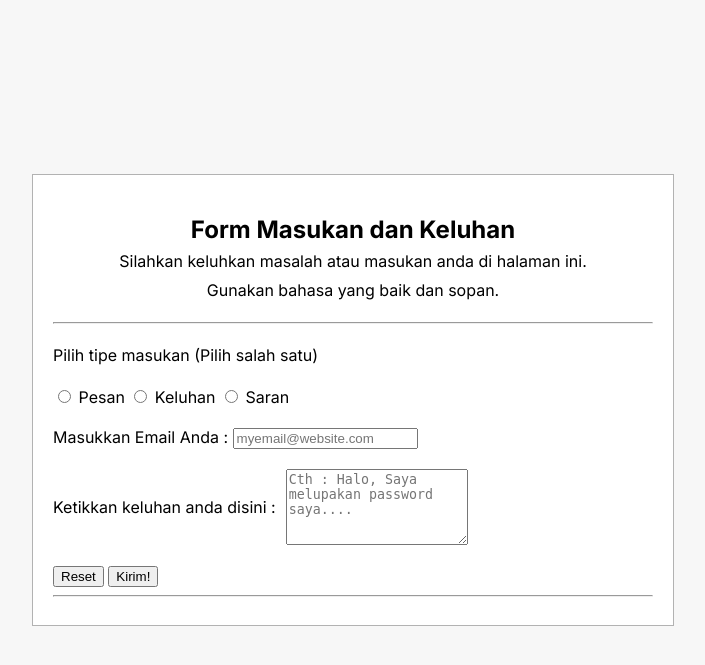
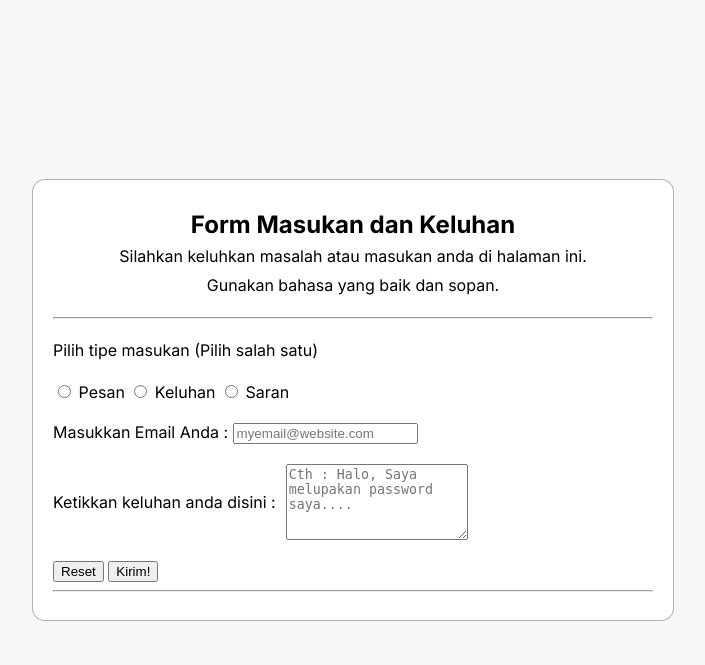
Before and after one commit to Smurfish-py/study-con, a PHP site: page /user/keluhan.php in a window 1280 px wide. Shown: the top 665 px of the page, without its empty margins (287-992 px from the left). Run offline with PHP 8.4, Linux system fonts and the light colour scheme.

Commit message:
Minor changes

```diff
--- a/assets/css/style.css
+++ b/assets/css/style.css
@@ -206,8 +206,9 @@ body {
     border: 1px solid rgba(0, 0, 0, 0.3);
     background-color: white;
     height: fit-content;
-    padding: 20px;
+    padding: 10px 20px 20px 20px;
     width: 600px;
+    border-radius: 13px;
 }
 
 .masukan-pengguna-container {
@@ -218,6 +219,7 @@ body {
     background-color: white;
     display: flex;
     flex-direction: column;
+    border-radius: 18px;
 }
 
 .masukan-pengguna-header {
--- a/user/master/keluhan_pengguna.php
+++ b/user/master/keluhan_pengguna.php
@@ -76,7 +76,7 @@ if (!isset($_SESSION['id'])) {
         <div class="masukan-pengguna-container">
             <div class="masukan-pengguna-header">
                 <div class="masukan-pengguna-header-title">
-                    <h2 class="inter-600">Kotak Masuk<br><span class="inter-700 font-size-l" style="color: orange;">(Semua keluhan, laporan, dan masukan dikumpulkan disini)</span></h2>
+                    <h2 class="inter-600">Kotak Masuk<br><span class="inter-500 font-size-l" style="color: orange;">(Semua keluhan, laporan, dan masukan dikumpulkan disini)</span></h2>
                     <a href="index.php" class="inter-400 font-size-l" style="text-decoration: none; color: #009DFF;">Kembali ke dashboard</a>
                 </div>
                 <hr>
```
